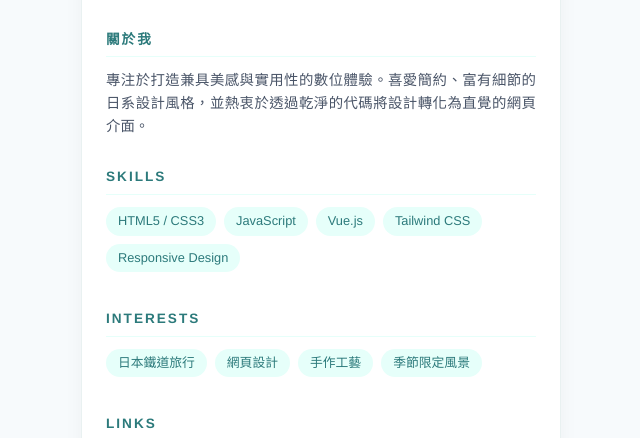
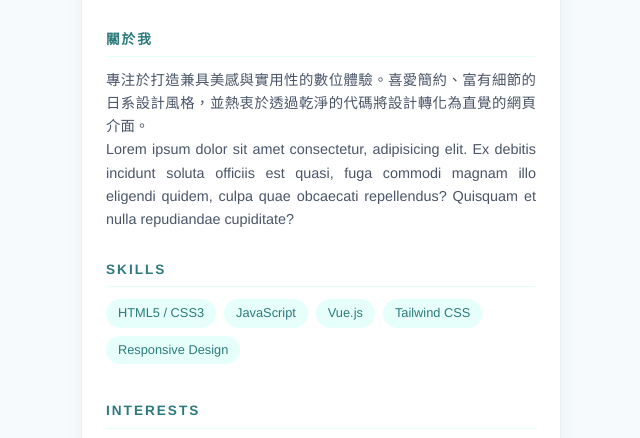
Before and after one commit to sandylu66/web01, a plain HTML site: page index.html in a window 1280 px wide. Shown: the part 312-750 px from the top of the page, without its empty margins (319-959 px from the left). Drawn offline with Linux system fonts and the light colour scheme.

Commit message:
feat:class

```diff
--- a/index.html
+++ b/index.html
@@ -22,6 +22,7 @@
                 <p>
                     專注於打造兼具美感與實用性的數位體驗。喜愛簡約、富有細節的日系設計風格，並熱衷於透過乾淨的代碼將設計轉化為直覺的網頁介面。
                 </p>
+                <p>Lorem ipsum dolor sit amet consectetur, adipisicing elit. Ex debitis incidunt soluta officiis est quasi, fuga commodi magnam illo eligendi quidem, culpa quae obcaecati repellendus? Quisquam et nulla repudiandae cupiditate?</p>
             </div>
 
             <div class="section">
```
